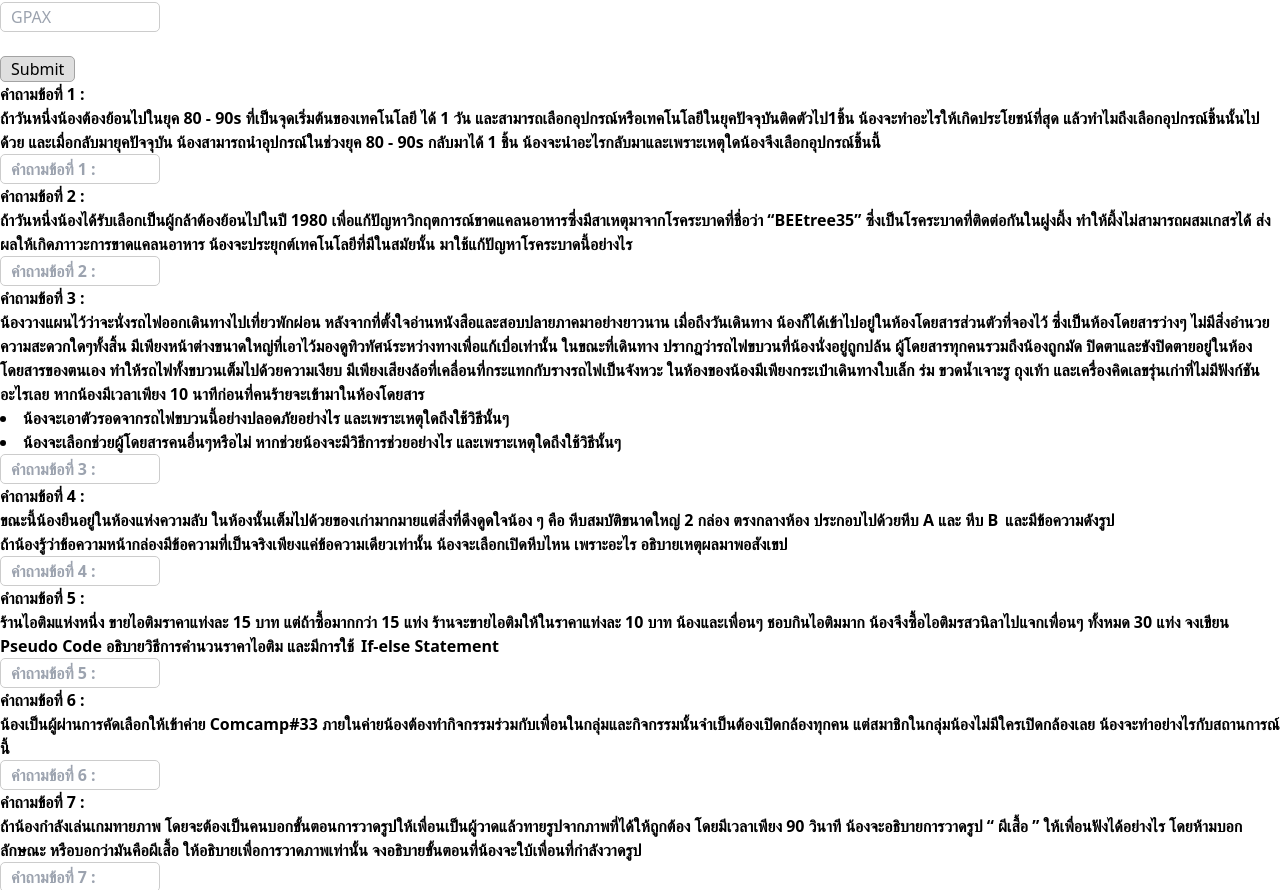
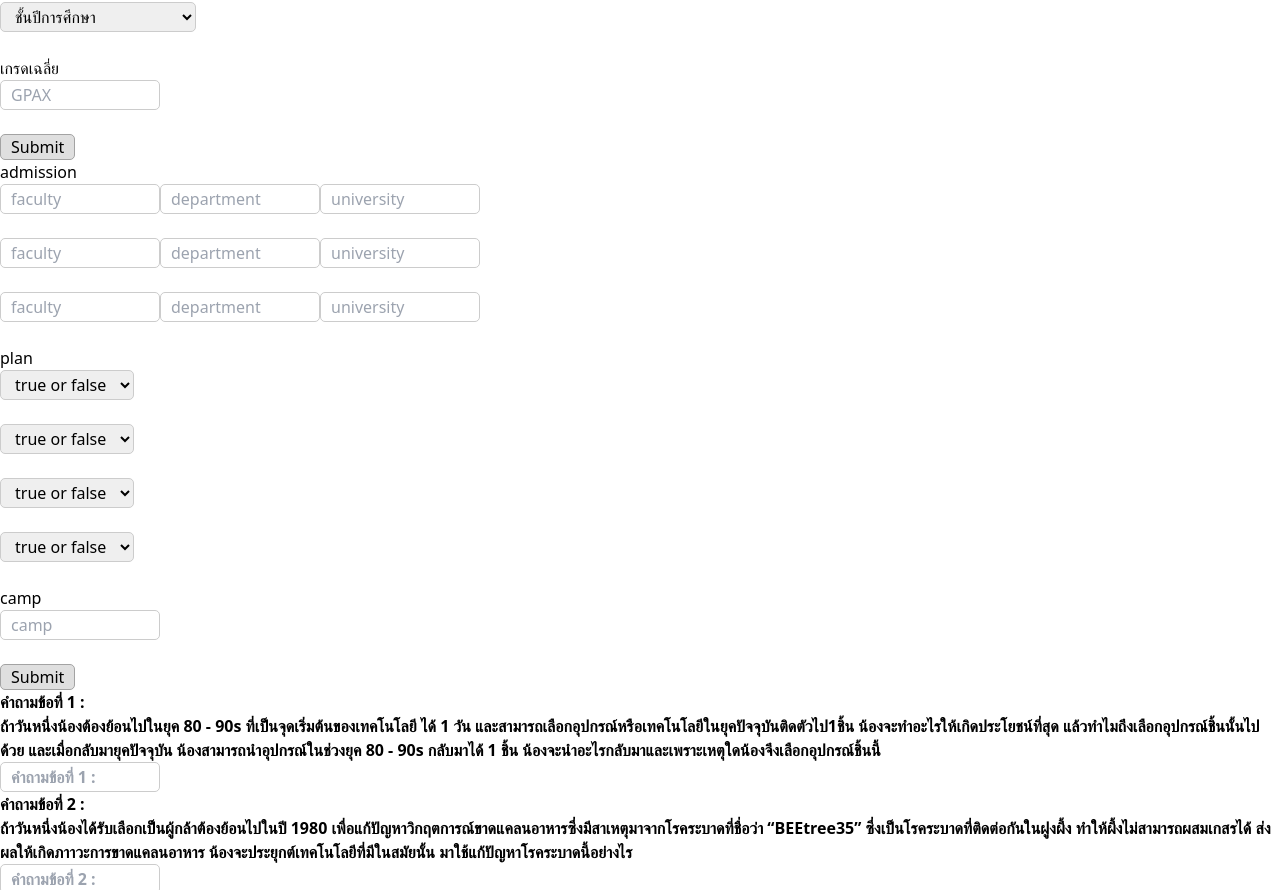
Before and after one commit to cpe-kmutt-student/comcamp33, a Next.js app: page /register/registration-form in a window 1280 px wide. Shown: the part 1836-2726 px from the top of the page. Built offline with nearby package versions, Linux system fonts and the light colour scheme.

Commit message:
Add: add interest form and fixing mistake

```diff
--- a/src/components/DropBox.js
+++ b/src/components/DropBox.js
@@ -13,11 +13,13 @@ export default function DropBox(props) {
   const createOptions = () => {
     let options = [];
     options.push(
-      <option name={null} hidden value="" key="0">{optionsList[0].value}</option>
+      <option hidden value="" key="0">
+        {optionsList[0].value}
+      </option>
     );
     for (let i = 1; i < optionsList.length; i++) {
       options.push(
-        <option name={optionsList[i].name} key={i+1}>
+        <option name={optionsList[i].name} key={i + 1}>
           {optionsList[i].value}
         </option>
       );
@@ -34,7 +36,7 @@ export default function DropBox(props) {
         className={props.className + " " + styles.DropBox}
       >
         {createOptions()}
-        </select>
+      </select>
     </>
   );
 }
--- /dev/null
+++ b/src/components/registerForm/DropBoxData/trueAndFalse.json
@@ -0,0 +1,14 @@
+[
+  {
+    "name": "True or False",
+    "value" : "true or false"
+  },
+  {
+    "name": "True",
+    "value" : "true"
+  },
+  {
+    "name": "False",
+    "value" : "false"
+  }
+]
--- a/src/components/registerForm/InfoForm.js
+++ b/src/components/registerForm/InfoForm.js
@@ -351,10 +351,10 @@ export default function InfoForm() {
             <div>
               <Input
                 type="text"
-                name="parent_name"
+                name="name"
                 placeholder="ชื่อผู้ปรกครอง"
-                value={data.parent_name}
-                onChange={handleChangeInfo}
+                value={data.name}
+                onChange={handleChangeParent}
                 required={true}
               />
             </div>
@@ -365,10 +365,24 @@ export default function InfoForm() {
             <div>
               <Input
                 type="text"
-                name="parent_lastname"
+                name="surname"
                 placeholder="นามสกุลผู้ปรกครอง"
-                value={data.parent_lastname}
-                onChange={handleChangeInfo}
+                value={data.lastname}
+                onChange={handleChangeParent}
+                required={true}
+              />
+            </div>
+          </lable>
+          <br />
+          <lable>
+            {`ความสัมพันธ์`}
+            <div>
+              <Input
+                type="text"
+                name="relation"
+                placeholder="ความสัมพันธ์"
+                value={data.relation}
+                onChange={handleChangeParent}
                 required={true}
               />
             </div>
@@ -379,10 +393,10 @@ export default function InfoForm() {
             <div>
               <Input
                 type="tel"
-                name="parent_tel"
+                name="tel"
                 placeholder="เบอร์โทรศัพท์ผู้ปรกครอง"
-                value={data.parent_tel}
-                onChange={handleChangeInfo}
+                value={data.tel}
+                onChange={handleChangeParent}
                 required={true}
               />
             </div>
@@ -393,10 +407,10 @@ export default function InfoForm() {
             <div>
               <Input
                 type="email"
-                name="parent_email"
+                name="email"
                 placeholder="อีเมลผู้ปรกครอง"
-                value={data.parent_email}
-                onChange={handleChangeInfo}
+                value={data.email}
+                onChange={handleChangeParent}
                 required={true}
               />
             </div>
--- /dev/null
+++ b/src/components/registerForm/InterestForm.js
@@ -0,0 +1,198 @@
+import React, { useState } from "react";
+import Input from "@components/Input";
+import DropBox from "@components/DropBox";
+import styles from "@styles/components/registerForm/InterestForm.module.css";
+
+import trueAndFalse from "@components/registerForm/DropBoxData/trueAndFalse.json";
+
+export default function InterestForm() {
+  const [data, setData] = useState({
+    admission: [
+      {
+        faculty: "",
+        department: "",
+        university: "",
+      },
+      {
+        faculty: "",
+        department: "",
+        university: "",
+      },
+      {
+        faculty: "",
+        department: "",
+        university: "",
+      },
+    ],
+    plan: [false, false, false, false],
+    camp: "",
+  });
+
+  const handleChangeAdmission = (e) => {
+    const { name, value } = e.target;
+    console.log(name, value);
+  };
+
+  const handleChangePlan = (e) => {
+    const { name, value } = e.target;
+    console.log(name, value);
+  };
+
+  const handleChangeCamp = (e) => {
+    const { value } = e.target;
+    console.log(value);
+  };
+
+  const handleSubmit = (e) => {
+    e.preventDefault();
+    console.log(data);
+  };
+  return (
+    <>
+      <form onSubmit={handleSubmit}>
+        <lable>
+          {`admission`}
+          <div>
+            <Input
+              type="text"
+              name="faculty"
+              placeholder="faculty"
+              value={data.admission[0].faculty}
+              onChange={handleChangeAdmission}
+              required={false}
+            />
+            <Input
+              type="text"
+              name="department"
+              placeholder="department"
+              value={data.admission[0].department}
+              onChange={handleChangeAdmission}
+              required={false}
+            />
+            <Input
+              type="text"
+              name="university"
+              placeholder="university"
+              value={data.admission[0].university}
+              onChange={handleChangeAdmission}
+              required={false}
+            />
+          </div>
+          <br />
+          <div>
+            <Input
+              type="text"
+              name="faculty"
+              placeholder="faculty"
+              value={data.admission[1].faculty}
+              onChange={handleChangeAdmission}
+              required={false}
+            />
+            <Input
+              type="text"
+              name="department"
+              placeholder="department"
+              value={data.admission[1].department}
+              onChange={handleChangeAdmission}
+              required={false}
+            />
+            <Input
+              type="text"
+              name="university"
+              placeholder="university"
+              value={data.admission[1].university}
+              onChange={handleChangeAdmission}
+              required={false}
+            />
+          </div>
+          <br />
+          <div>
+            <Input
+              type="text"
+              name="faculty"
+              placeholder="faculty"
+              value={data.admission[2].faculty}
+              onChange={handleChangeAdmission}
+              required={false}
+            />
+            <Input
+              type="text"
+              name="department"
+              placeholder="department"
+              value={data.admission[2].department}
+              onChange={handleChangeAdmission}
+              required={false}
+            />
+            <Input
+              type="text"
+              name="university"
+              placeholder="university"
+              value={data.admission[2].university}
+              onChange={handleChangeAdmission}
+              required={false}
+            />
+          </div>
+          <br />
+        </lable>
+        <lable>
+          {`plan`}
+          <div>
+            <DropBox
+              placeholder="plan"
+              name="plan"
+              onChange={handleChangePlan}
+              required={false}
+              option={trueAndFalse}
+            />
+          </div>
+          <br />
+          <div>
+            <DropBox
+              placeholder="plan"
+              name="plan"
+              onChange={handleChangePlan}
+              required={false}
+              option={trueAndFalse}
+            />
+          </div>
+          <br />
+          <div>
+            <DropBox
+              placeholder="plan"
+              name="plan"
+              onChange={handleChangePlan}
+              required={false}
+              option={trueAndFalse}
+            />
+          </div>
+          <br />
+          <div>
+            <DropBox
+              placeholder="plan"
+              name="plan"
+              onChange={handleChangePlan}
+              required={false}
+              option={trueAndFalse}
+            />
+          </div>
+          <br />
+        </lable>
+        <lable>
+          {`camp`}
+          <div>
+            <Input
+              type="text"
+              name="camp"
+              placeholder="camp"
+              value={data.camp}
+              onChange={handleChangeCamp}
+              required={false}
+            />
+          </div>
+          <br />
+        </lable>
+        <Input type="submit">Submit</Input>
+      </form>
+    </>
+  );
+}
--- a/src/pages/register/registration-form.js
+++ b/src/pages/register/registration-form.js
@@ -1,5 +1,6 @@
 import InfoForm from "@components/registerForm/InfoForm";
 import EducationForm from "@components/registerForm/EducationForm";
+import InterestForm from "@components/registerForm/InterestForm";
 import QuestionsForm from "@components/registerForm/QuestionsForm";
 
 export default function Form() {
@@ -7,6 +8,7 @@ export default function Form() {
     <>
       <InfoForm />
       <EducationForm />
+      <InterestForm />
       <QuestionsForm />
     </>
   );
--- /dev/null
+++ b/src/styles/components/registerForm/InterestForm.module.css
@@ -0,0 +1,10 @@
+.lable{
+  font-size: 16px;
+  font-weight: bold;
+  color: #000;
+}
+
+.lable>div{
+  display: flex;
+  gap: 1rem;
+}
```
